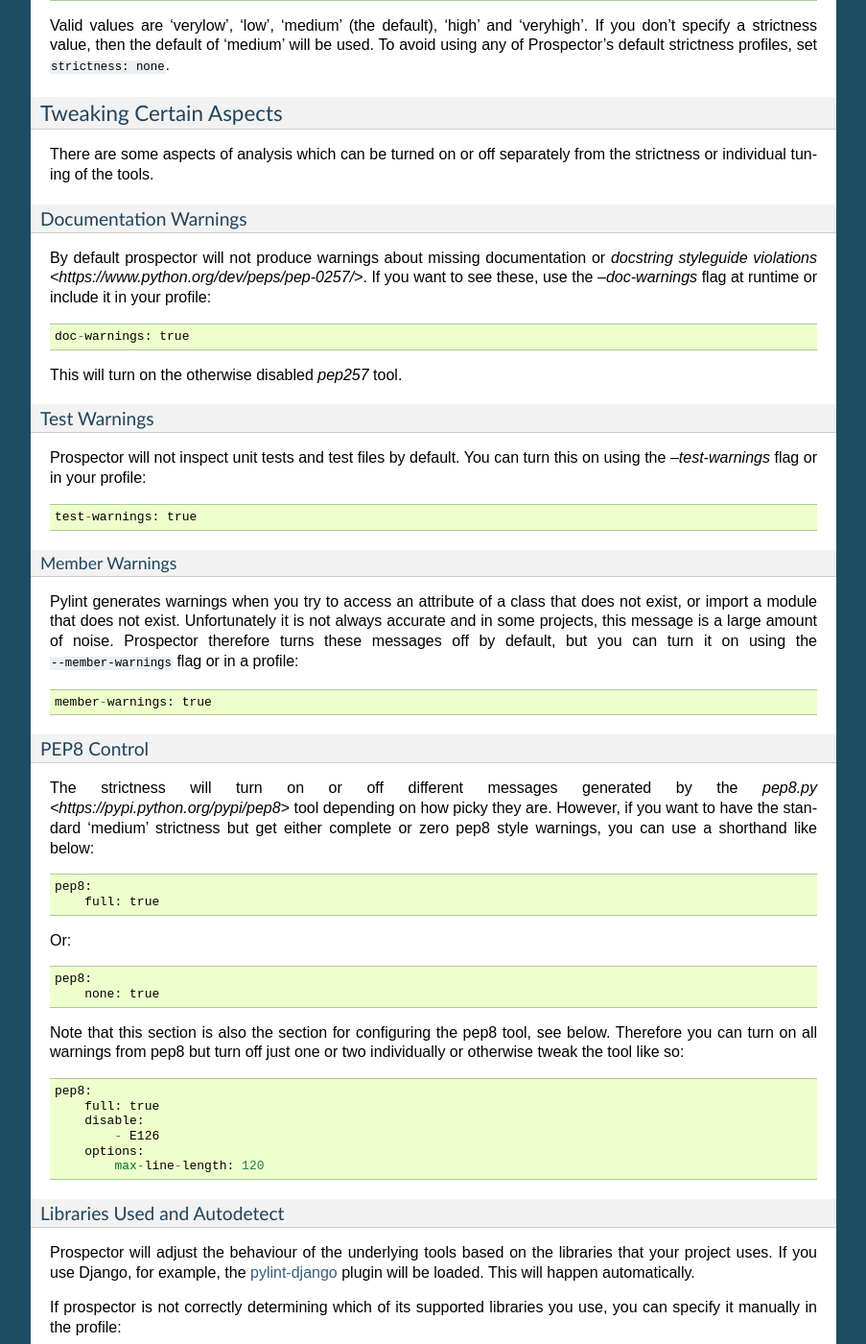
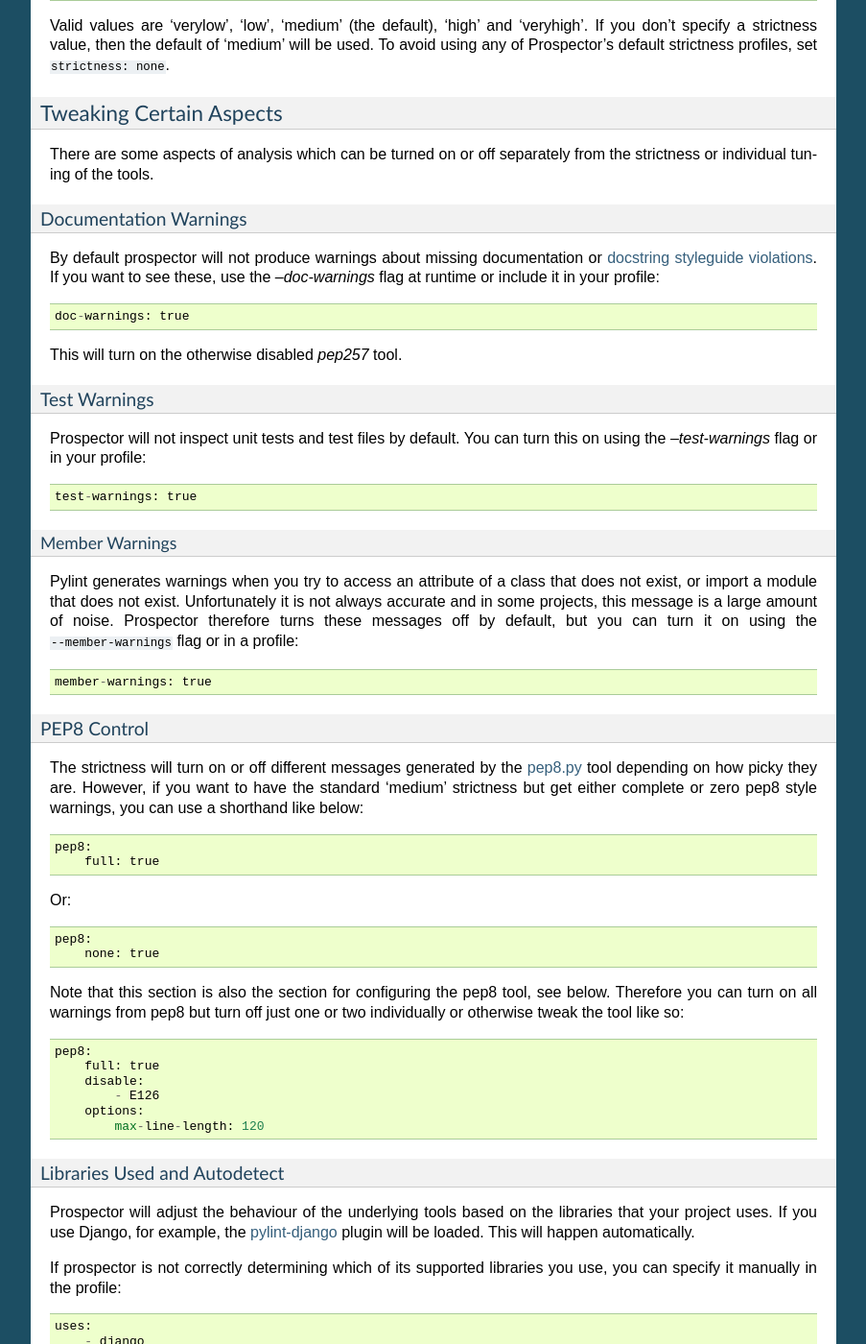
Before and after one commit to prospector-dev/prospector, a Sphinx documentation site: the page built from docs/profiles.rst, in a window 1280 px wide and 1400 px high, scrolled down 1537 px. Shown: the whole window at 96% size, without its empty margins (198-1101 px from the left). Built offline with Sphinx 7.4.7, drawn with Linux system fonts in a browser that asks for light colours.

Commit message:
Fix link syntax

```diff
--- a/docs/profiles.rst
+++ b/docs/profiles.rst
@@ -109,7 +109,7 @@ Documentation Warnings
 ......................
 
 By default prospector will not produce warnings about missing documentation or
-`docstring styleguide violations <https://www.python.org/dev/peps/pep-0257/>`.
+`docstring styleguide violations <https://www.python.org/dev/peps/pep-0257/>`_.
 If you want to see these, use the `--doc-warnings` flag at runtime or include it in
 your profile::
 
@@ -141,7 +141,7 @@ but you can turn it on using the ``--member-warnings`` flag or in a profile::
 PEP8 Control
 ............
 
-The strictness will turn on or off different messages generated by the `pep8.py <https://pypi.python.org/pypi/pep8>`
+The strictness will turn on or off different messages generated by the `pep8.py <https://pypi.python.org/pypi/pep8>`_
 tool depending on how picky they are. However, if you want to have the standard 'medium' strictness but get either
 complete or zero pep8 style warnings, you can use a shorthand like below::
 
```
